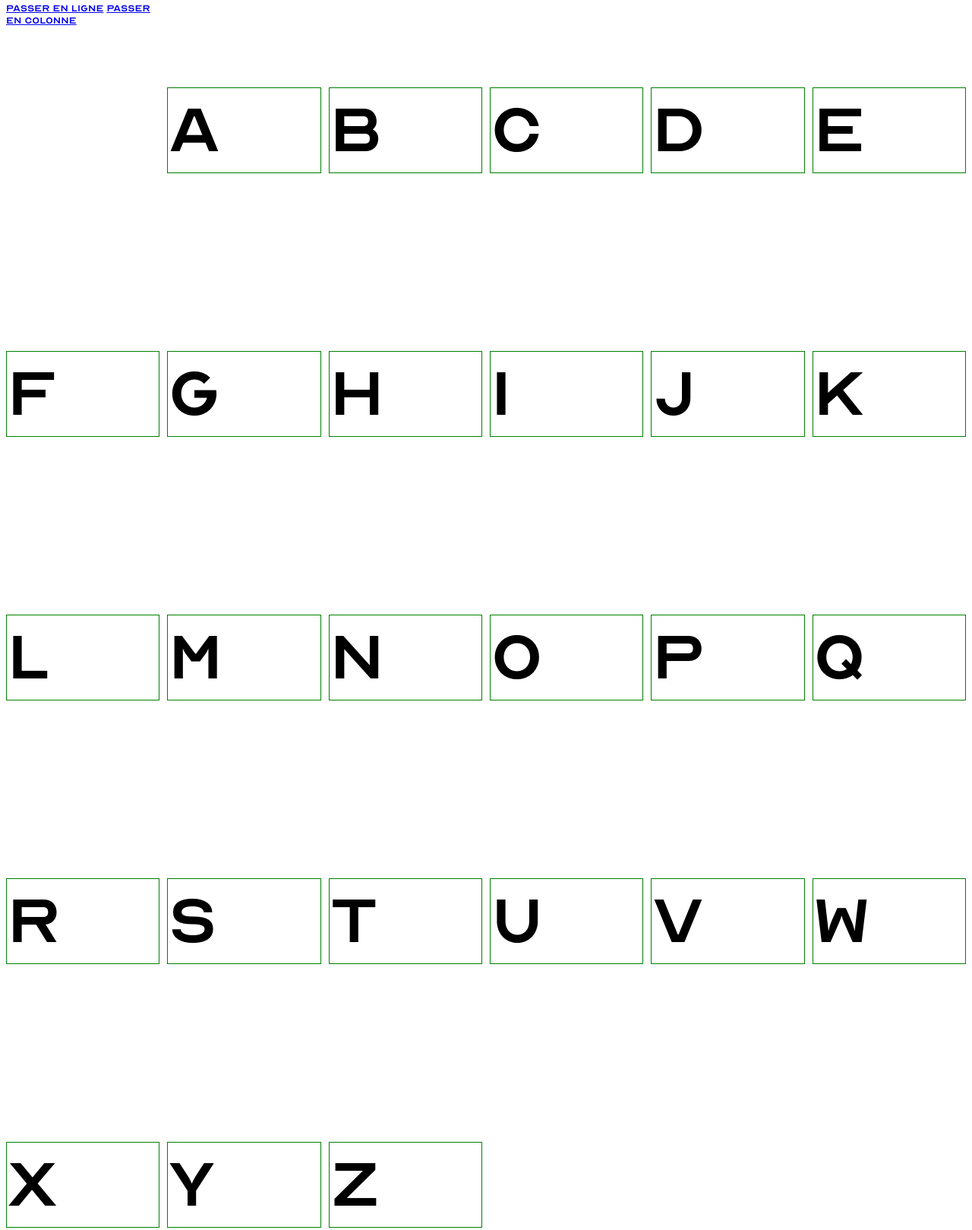
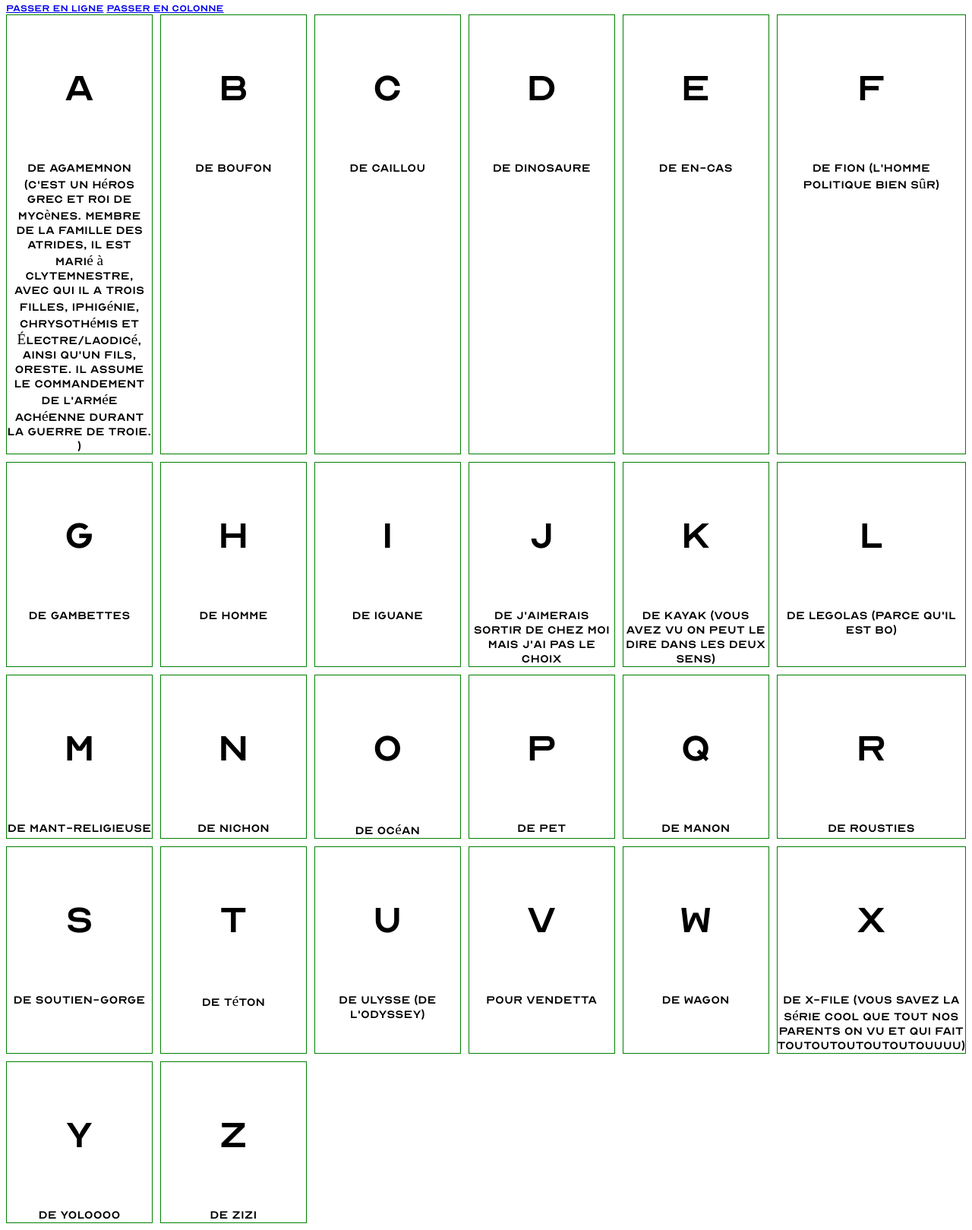
Before and after one commit to Willem-TREDAN/M1-WD-2019-2020-CSS-project, a plain HTML site: page abecedaire.html in a window 1280 px wide. Shown: the part 5-1624 px from the top of the page at 76% size. Drawn offline with Linux system fonts and the light colour scheme.

Commit message:
Last Push

```diff
--- a/abecedaire.html
+++ b/abecedaire.html
@@ -6,38 +6,220 @@
     <link rel="stylesheet" href="styles/abcstyle.css">
   </head>
   <body>
-      <div id="abecedaire">
     <nav>
       <a href="#abecedaire">passer en ligne</a>
       <a href="#">passer en colonne</a>
     </nav>
+    <section id="abecedaire">
 
-
-      <p class="one">A</p>
-      <p class="two">B</p>
-      <p class="three">C</p>
-      <p class="four">D</p>
-      <p class="five">E</p>
-      <p class="six">F</p>
-      <p class="one">G</p>
-      <p class="two">H</p>
-      <p class="three">I</p>
-      <p class="four">J</p>
-      <p class="five">K</p>
-      <p class="six">L</p>
-      <p class="one">M</p>
-      <p class="two">N</p>
-      <p class="three">O</p>
-      <p class="four">P</p>
-      <p class="five">Q</p>
-      <p class="six">R</p>
-      <p class="one">S</p>
-      <p class="two">T</p>
-      <p class="three">U</p>
-      <p class="four">V</p>
-      <p class="five">W</p>
-      <p class="six">X</p>
-      <p class="one">Y</p>
-      <p class="two">Z</p>
-    </div>  </body>
+      <div class="one">
+        <p>
+          A
+        <p>
+        <figcaption>
+          de Agamemnon </br>(c'est un héros grec et roi de Mycènes. Membre de la famille des Atrides, il est marié à Clytemnestre, avec qui il a trois filles, Iphigénie, Chrysothémis et Électre/Laodicé, ainsi qu'un fils, Oreste. Il assume le commandement de l'armée achéenne durant la guerre de Troie. )
+        </figcaption>
+      </div>
+      <div class="two">
+        <p>
+                B
+        <p>
+        <figcaption>
+                de Boufon
+        </figcaption>
+      </div>
+      <div class="three">
+        <p>
+                C
+        <p>
+        <figcaption>
+                de Caillou
+        </figcaption>
+      </div>
+      <div class="four">
+        <p>
+                D
+        <p>
+        <figcaption>
+                de Dinosaure
+        </figcaption>
+      </div>
+      <div class="five">
+        <p>
+                E
+        <p>
+        <figcaption>
+                de En-cas
+        </figcaption>
+      </div>
+      <div class="six">
+        <p>
+                F
+        <p>
+        <figcaption>
+                de Fion (l'homme politique bien sûr)
+        </figcaption>
+      </div>
+      <div class="one">
+        <p>
+                G
+        <p>
+        <figcaption>
+                de Gambettes
+        </figcaption>
+      </div>
+      <div class="two">
+        <p>
+                H
+        <p>
+        <figcaption>
+                de Homme
+        </figcaption>
+      </div>
+      <div class="three">
+        <p>
+                I
+        <p>
+        <figcaption>
+                de Iguane
+        </figcaption>
+      </div>
+      <div class="four">
+        <p>
+                J
+        <p>
+        <figcaption>
+                de J'aimerais sortir de chez moi mais j'ai pas le choix
+        </figcaption>
+      </div>
+      <div class="five">
+        <p>
+                K
+        <p>
+        <figcaption>
+                de Kayak (vous avez vu on peut le dire dans les deux sens)
+        </figcaption>
+      </div>
+      <div class="six">
+        <p>
+                L
+        <p>
+        <figcaption>
+                de Legolas (parce qu'il est bo)
+        </figcaption>
+      </div>
+      <div class="one">
+        <p>
+                M
+        <p>
+        <figcaption>
+                de Mant-religieuse
+        </figcaption>
+      </div>
+      <div class="two">
+        <p>
+                N
+        <p>
+        <figcaption>
+                de Nichon
+        </figcaption>
+      </div>
+      <div class="three">
+        <p>
+                O
+        <p>
+        <figcaption>
+                de Océan
+        </figcaption>
+      </div>
+      <div class="four">
+        <p>
+                P
+        <p>
+        <figcaption>
+                de Pet
+        </figcaption>
+      </div>
+      <div class="five">
+        <p>
+                Q
+        <p>
+        <figcaption>
+                de Manon
+        </figcaption>
+      </div>
+      <div class="six">
+        <p>
+                R
+        <p>
+        <figcaption>
+                de Rousties
+        </figcaption>
+      </div>
+      <div class="one">
+        <p>
+                S
+        <p>
+        <figcaption>
+                de Soutien-Gorge
+        </figcaption>
+      </div>
+      <div class="two">
+        <p>
+                T
+        <p>
+        <figcaption>
+                de Téton
+        </figcaption>
+      </div>
+      <div class="three">
+        <p>
+                U
+        <p>
+        <figcaption>
+                de Ulysse (de l'odyssey)
+        </figcaption>
+      </div>
+      <div class="four">
+        <p>
+              V
+        <p>
+        <figcaption>
+                pour Vendetta
+        </figcaption>
+      </div>
+      <div class="five">
+        <p>
+                W
+        <p>
+        <figcaption>
+                de Wagon
+        </figcaption>
+      </div>
+      <div class="six">
+        <p>
+                X
+        <p>
+        <figcaption>
+                de X-file (vous savez la série cool que tout nos parents on vu et qui fait toutoutoutoutoutouuuu)
+        </figcaption>
+      </div>
+      <div class="one">
+        <p>
+                Y
+        <p>
+        <figcaption>
+                de Yoloooo
+        </figcaption>
+      </div>
+      <div class="two">
+        <p>
+                Z
+        <p>
+        <figcaption>
+                de Zizi
+        </figcaption>
+      </div>
+    </section>
+  </body>
 </html>
--- a/styles/abcstyle.css
+++ b/styles/abcstyle.css
@@ -5,7 +5,7 @@
   grid-template-columns: repeat(6, 1fr);
   grid-gap: 10px;
   grid-auto-rows: minmax(100px, auto);
-
+  text-align: center;
 }
 
 /* Webfont: OpticianSans-Regular */@font-face {
@@ -16,13 +16,18 @@
     font-weight: normal;
     text-rendering: optimizeLegibility;
 }
+
 body{
   font-family: 'OpticianSans';
 }
-p {
+
+div {
   border: solid 1px green;
-  font-size: 7em;
-
+  font-size: 4em;
+  margin: 0;
+}
+figcaption {
+  font-size: 0.3em;
 }
 
 #abecedaire:target {
@@ -30,4 +35,14 @@ p {
   grid-template-columns: repeat(1, 1fr);
   grid-gap: 10px;
   grid-auto-rows: minmax(100px, auto);
+  text-align: left;
 }
+@media screen and (max-width: 1200px) {
+  #abecedaire {
+    display: grid;
+    grid-template-columns: repeat(1, 1fr);
+    grid-gap: 10px;
+    grid-auto-rows: minmax(100px, auto);
+    text-align: left;
+  }
+}
```
